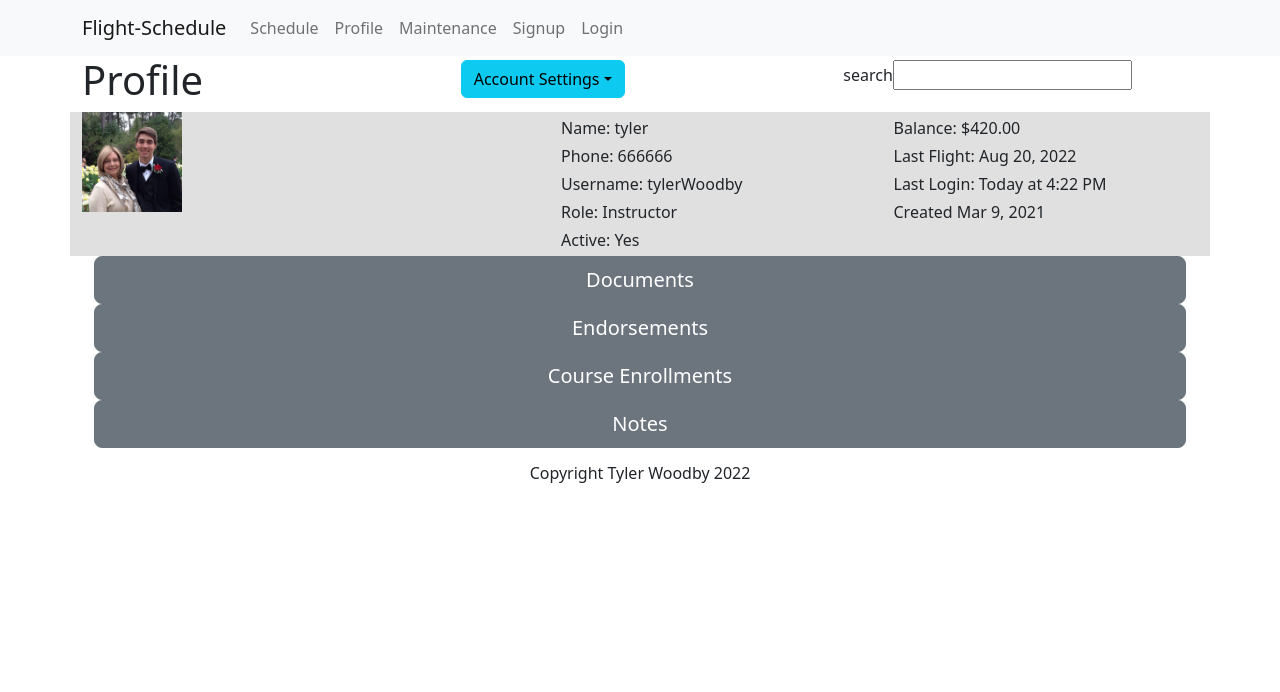
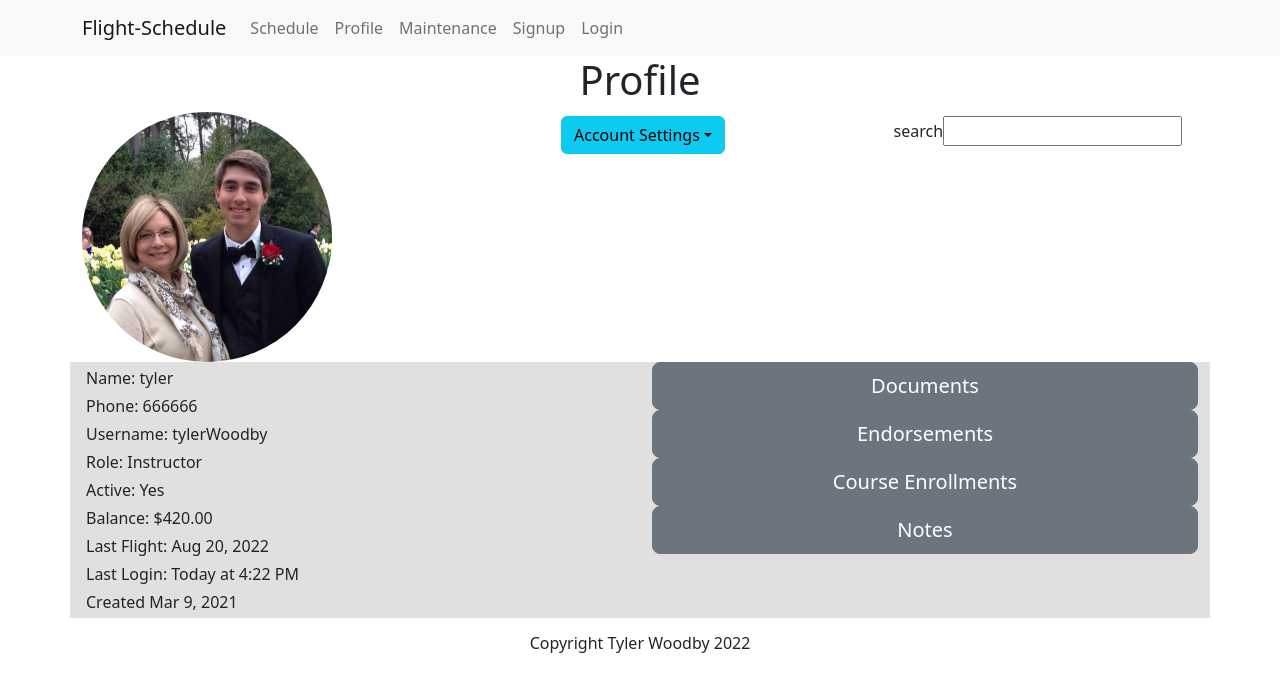
Before and after one commit to TylerWoodby16/schedule, a React (Create React App) app: page /profile in a window 1280 px wide. Shown: the top 692 px of the page. Built offline with nearby package versions, Linux system fonts and the light colour scheme.

Commit message:
New Profile

```diff
--- /dev/null
+++ b/src/Header.tsx
@@ -0,0 +1,20 @@
+import React from "react";
+import "./App.css";
+import Container from "react-bootstrap/Container";
+import Row from "react-bootstrap/Row";
+import Col from "react-bootstrap/Col";
+
+
+function Header() {
+  return (
+    <Container>
+      <Row className="text-center">
+        <Col>
+          <h1 style={{ textAlign: "center" }}>Profile</h1>
+        </Col>
+      </Row>
+    </Container>
+  );
+}
+
+export default Header;
--- a/src/Profile.tsx
+++ b/src/Profile.tsx
@@ -6,8 +6,9 @@ import Col from "react-bootstrap/Col";
 import Image from "react-bootstrap/Image";
 import Button from "react-bootstrap/Button";
 import Dropdown from "react-bootstrap/Dropdown";
-import { useState, useEffect} from "react";
+import { useState, useEffect } from "react";
 import momPhoto from "./assets/mom.jpg";
+import Header from "./Header";
 
 // creates type for data of User
 type User = {
@@ -100,8 +101,15 @@ function Profile() {
 
   return (
     <Container>
+      <Header />
       <Row>
-        <Col className="h1">Profile</Col>
+        <Col lg={5}>
+          <Image fluid roundedCircle src={momPhoto} width="250" />
+        </Col>
+
+        <Col>
+          <Row>
+
               <Col className="m-1">
                 <Dropdown>
                   <Dropdown.Toggle variant="info" id="dropdown-basic">
@@ -110,14 +118,21 @@ function Profile() {
 
                   <Dropdown.Menu>
                     <Dropdown.Item href="#/action-1">Action</Dropdown.Item>
-              <Dropdown.Item href="#/action-2">Another action</Dropdown.Item>
-              <Dropdown.Item href="#/action-3">Something else</Dropdown.Item>
+                    <Dropdown.Item href="#/action-2">
+                      Another action
+                    </Dropdown.Item>
+                    <Dropdown.Item href="#/action-3">
+                      Something else
+                    </Dropdown.Item>
                   </Dropdown.Menu>
                 </Dropdown>
               </Col>
               <Col className="m-1">
                 <label>search</label>
                 <input type="text" onChange={(e) => setQuery(e.target.value)} />
+              </Col>
+
+          </Row>
         </Col>
       </Row>
 
@@ -126,11 +141,7 @@ function Profile() {
           backgroundColor: "#E0E0E0",
         }}
       >
-        <Col lg={5}>
-          <Image src={momPhoto} width="100" />
-        </Col>
-
-        <Col>
+        <Container className={showMenu ? "" : "d-none"}>
           <Row>
             <Col>
               <p className="m-1">Name: {currentUser.name}</p>
@@ -138,23 +149,12 @@ function Profile() {
               <p className="m-1">Username: {currentUser.email}</p>
               <p className="m-1">Role: {currentUser.role}</p>
               <p className="m-1">Active: {currentUser.active}</p>
-            </Col>
-          </Row>
-        </Col>
-        <Col>
-          <Row>
-            <Col>
               <p className="m-1">Balance: {currentUser.balance}</p>
               <p className="m-1">Last Flight: {currentUser.lastflight}</p>
               <p className="m-1">Last Login: {currentUser.lastlogin}</p>
               <p className="m-1">Created {currentUser.created}</p>
             </Col>
-          </Row>
-        </Col>
-      </Row>
 
-      <Container className={showMenu ? "" : "d-none"}>
-        <Row>
             <Col>
               {" "}
               <div className="d-grid gap-2">
@@ -165,12 +165,7 @@ function Profile() {
                 >
                   Documents
                 </Button>
-            </div>
-          </Col>
-        </Row>
-        <Row>
-          <Col>
-            {" "}
+              </div>{" "}
               <div className="d-grid gap-2">
                 <Button
                   onClick={() => endorsementsClick()}
@@ -180,10 +175,6 @@ function Profile() {
                   Endorsements
                 </Button>
               </div>
-          </Col>
-        </Row>
-        <Row>
-          <Col>
               <div className="d-grid gap-2">
                 <Button
                   onClick={() => courseenrollmentClick()}
@@ -192,12 +183,7 @@ function Profile() {
                 >
                   Course Enrollments
                 </Button>
-            </div>
-          </Col>
-        </Row>
-        <Row>
-          <Col>
-            {" "}
+              </div>{" "}
               <div className="d-grid gap-2">
                 <Button
                   onClick={() => notesClick()}
@@ -210,6 +196,7 @@ function Profile() {
             </Col>
           </Row>
         </Container>
+      </Row>
 
       <Container className={showDocuments ? "" : "d-none"}>
         <Row>
--- a/src/Signup.tsx
+++ b/src/Signup.tsx
@@ -71,7 +71,9 @@ const Signup = () => {
           isSubmitting,
         }) => (
           <FormikForm onSubmit={handleSubmit}>
-            <Container>
+            <Container  style={{
+      backgroundColor: "#E0E0E0",
+    }}>
               <Col className="mx-auto" lg={4} md={6} sm={8} xs={10}>
                 <Row className="mb-1">
                   <Form.Group className="mb-3" controlId="formBasicFirstName">
```
Lines whose indentation alone changed are shown as unchanged.
